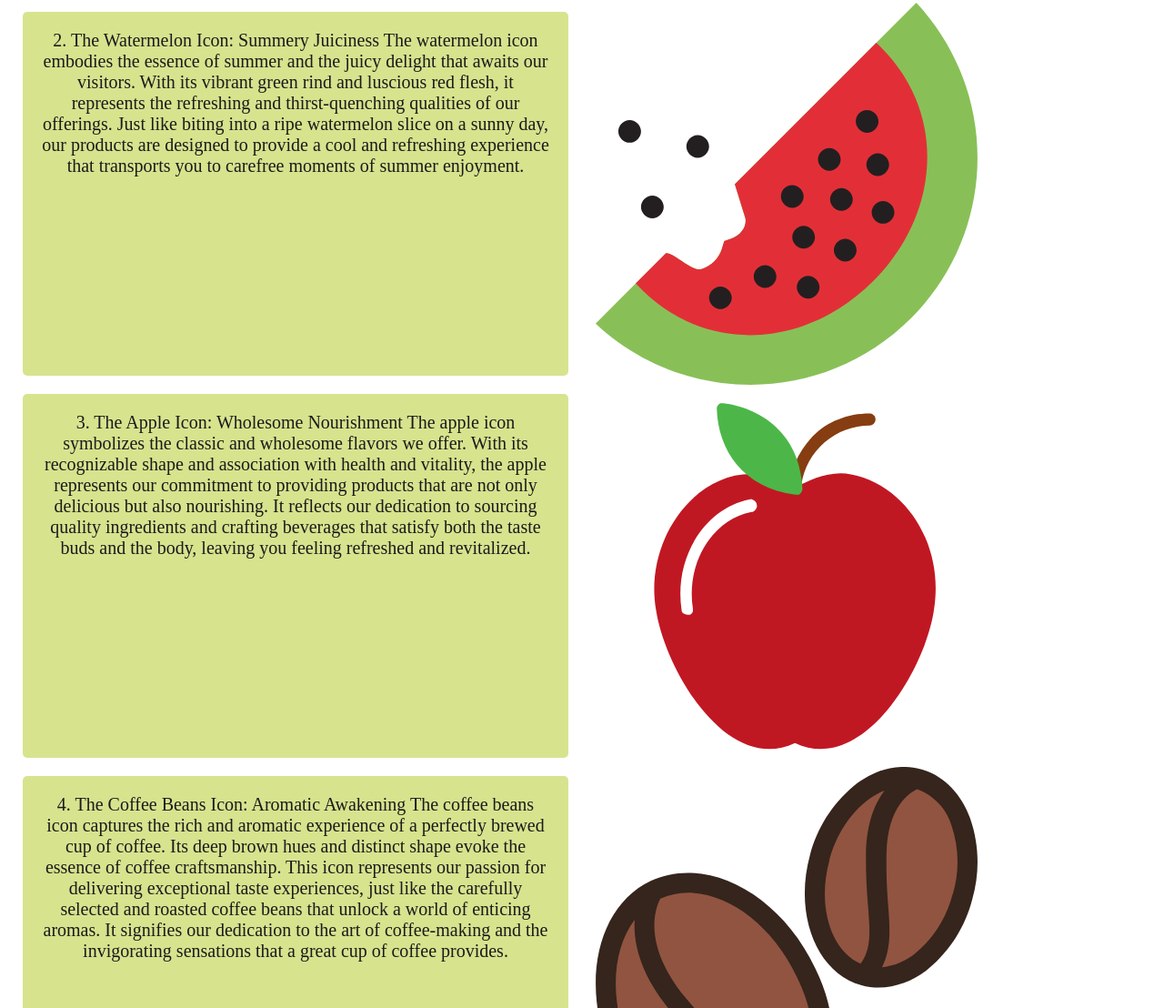
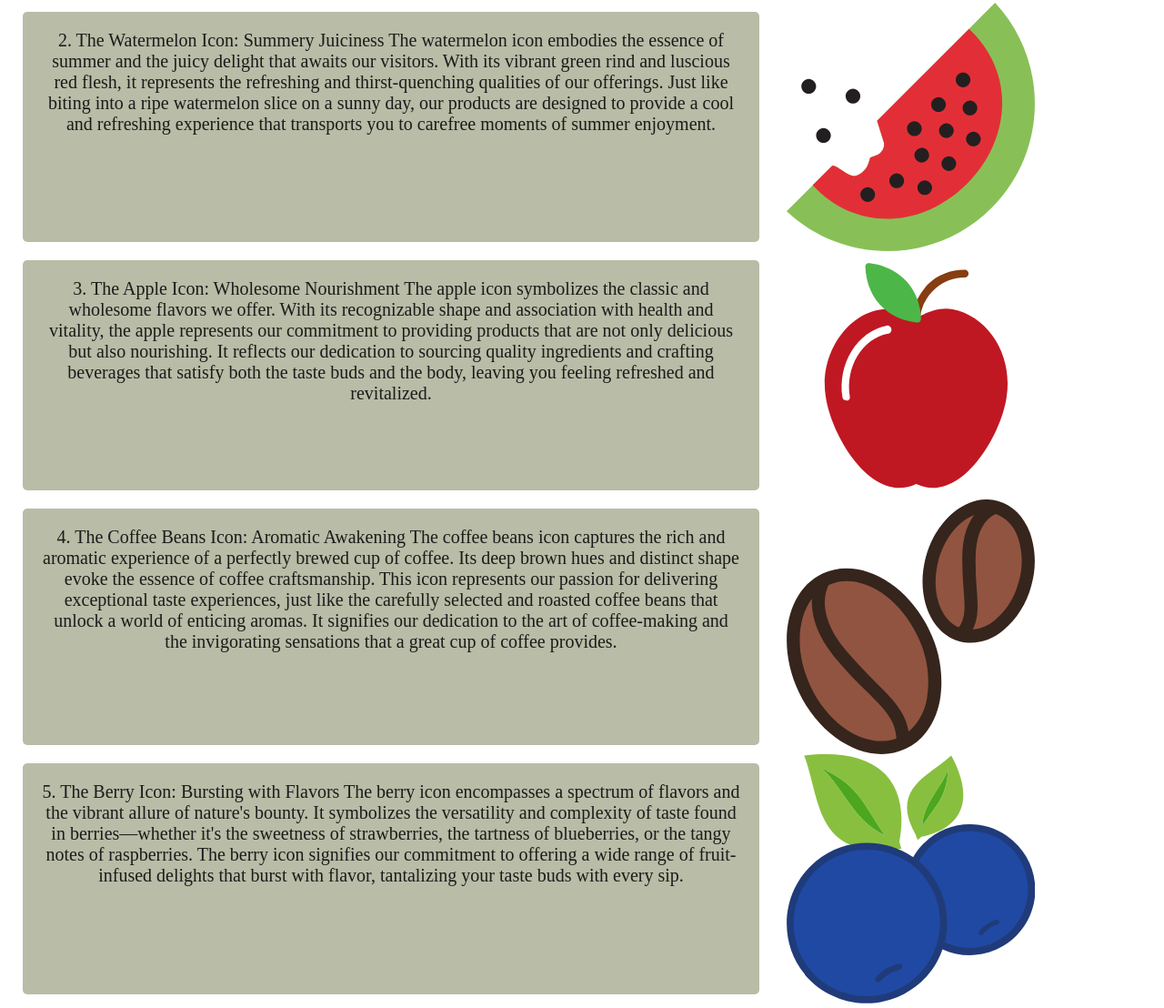
Before and after one commit to hkpatel310/patel_harsh_SVGicons, a plain HTML site: page index.html in a window 1280 px wide. Shown: the part 424-1532 px from the top of the page at 91% size. Drawn offline with Linux system fonts and the light colour scheme; a web font is replaced by a local one.

Commit message:
color change

```diff
--- a/CSS/grid.css
+++ b/CSS/grid.css
@@ -27,7 +27,7 @@ html {
 }
 
 .box {
-   background-color: rgb(216, 227, 142);
+   background-color: rgb(185, 188, 166);
    color: rgb(27, 27, 27);
    border-radius: 5px;
    padding: 20px;
--- a/index.html
+++ b/index.html
@@ -32,32 +32,32 @@ The lemon icon serves as a vibrant representation of our commitment to freshness
         <object class="col-span-4 m-col-span-3 l-col-span-3 xl-col-span-3" data="Image/lemon-2.svg" type="Image/svg+xml"></object>
     </div>
     <div class="grid-con">
-       <p class="col-span-4 m-col-span-6 l-col-span-6 xl-col-span-6 box">
+       <p class="col-span-4 m-col-span-8 l-col-span-8 xl-col-span-8 box">
 2. The Watermelon Icon: Summery Juiciness
 The watermelon icon embodies the essence of summer and the juicy delight that awaits our visitors. With its vibrant green rind and luscious red flesh, it represents the refreshing and thirst-quenching qualities of our offerings. Just like biting into a ripe watermelon slice on a sunny day, our products are designed to provide a cool and refreshing experience that transports you to carefree moments of summer enjoyment.
 </p>
-<object class="col-span-4 m-col-span-6 l-col-span-6 xl-col-span-6" data="Image/Watermelon-1.svg" type="Image/svg+xml"></object>
+<object class="col-span-4 m-col-span-4 l-col-span-4 xl-col-span-4" data="Image/Watermelon-1.svg" type="Image/svg+xml"></object>
 </div>
 <div class="grid-con">
-<p class="col-span-4 m-col-span-6 l-col-span-6 xl-col-span-6 box">
+<p class="col-span-4 m-col-span-8 l-col-span-8 xl-col-span-8 box">
 3. The Apple Icon: Wholesome Nourishment
 The apple icon symbolizes the classic and wholesome flavors we offer. With its recognizable shape and association with health and vitality, the apple represents our commitment to providing products that are not only delicious but also nourishing. It reflects our dedication to sourcing quality ingredients and crafting beverages that satisfy both the taste buds and the body, leaving you feeling refreshed and revitalized.
 </p>
-<object class="col-span-4 m-col-span-6 l-col-span-6 xl-col-span-6" data="Image/apple.svg" type="Image/svg+xml"></object>
+<object class="col-span-4 m-col-span-4 l-col-span-4 xl-col-span-4" data="Image/apple.svg" type="Image/svg+xml"></object>
 </div>
 <div class="grid-con">
-<p class="col-span-4 m-col-span-6 l-col-span-6 xl-col-span-6 box">
+<p class="col-span-4 m-col-span-8 l-col-span-8 xl-col-span-8 box">
 4. The Coffee Beans Icon: Aromatic Awakening
 The coffee beans icon captures the rich and aromatic experience of a perfectly brewed cup of coffee. Its deep brown hues and distinct shape evoke the essence of coffee craftsmanship. This icon represents our passion for delivering exceptional taste experiences, just like the carefully selected and roasted coffee beans that unlock a world of enticing aromas. It signifies our dedication to the art of coffee-making and the invigorating sensations that a great cup of coffee provides.
 </p>
-<object class="col-span-4 m-col-span-6 l-col-span-6 xl-col-span-6" data="Image/coffe-beans.svg" type="Image/svg+xml"></object>
+<object class="col-span-4 m-col-span-4 l-col-span-4 xl-col-span-4" data="Image/coffe-beans.svg" type="Image/svg+xml"></object>
 </div>
 <div class="grid-con">
-<p class="col-span-4 m-col-span-6 l-col-span-6 xl-col-span-6 box">
+<p class="col-span-4 m-col-span-8 l-col-span-8 xl-col-span-8 box">
 5. The Berry Icon: Bursting with Flavors
 The berry icon encompasses a spectrum of flavors and the vibrant allure of nature's bounty. It symbolizes the versatility and complexity of taste found in berries—whether it's the sweetness of strawberries, the tartness of blueberries, or the tangy notes of raspberries. The berry icon signifies our commitment to offering a wide range of fruit-infused delights that burst with flavor, tantalizing your taste buds with every sip.
 </p>
-<object class="col-span-4 m-col-span-6 l-col-span-6 xl-col-span-6" data="Image/blueberry-icon.svg" type="Image/svg+xml"></object>
+<object class="col-span-4 m-col-span-4 l-col-span-4 xl-col-span-4" data="Image/blueberry-icon.svg" type="Image/svg+xml"></object>
 </div>
 <div class="grid-con">
 <p class="col-start-2 col-end-2 m-col-start-3 m-col-end-10 l-col-start-3 l-col-end-10 box">
```
